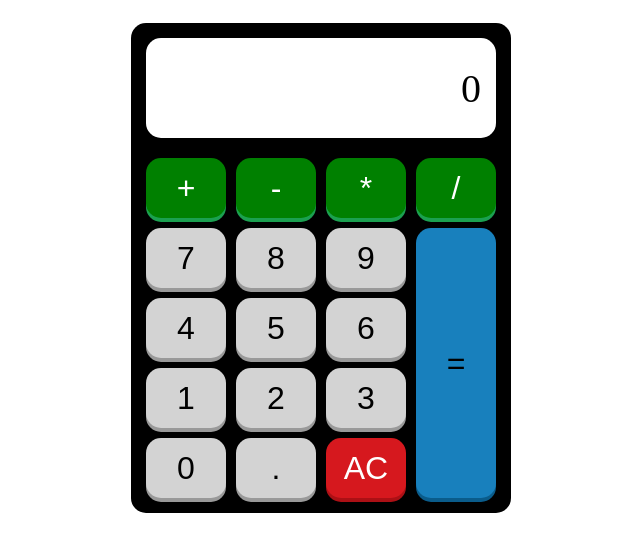
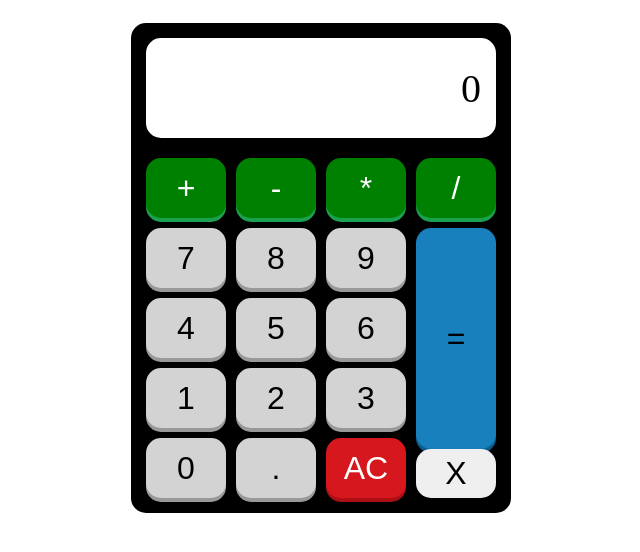
Before and after one commit to Haru-143/Calculator, a plain HTML site: page index.html in a window 1280 px wide. Shown: the whole page, without its empty margins (319-959 px from the left). Drawn offline with Linux system fonts and the light colour scheme.

Commit message:
Add back button

```diff
--- a/index.html
+++ b/index.html
@@ -43,6 +43,7 @@
                     </div>
                     <div class="equal-column">
                         <button class="btn equals">=</button>
+                        <button class="btn back">X</button>
                     </div>
                 </div>
             </div>
```
